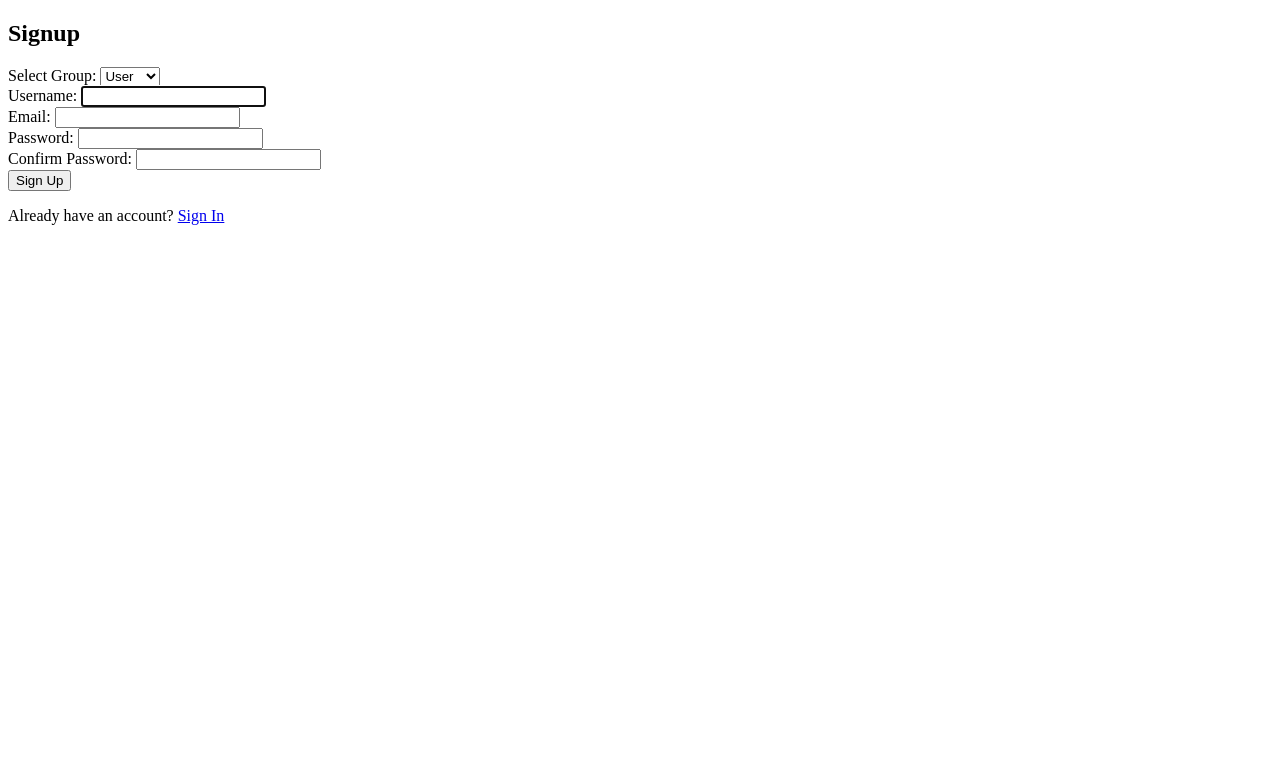
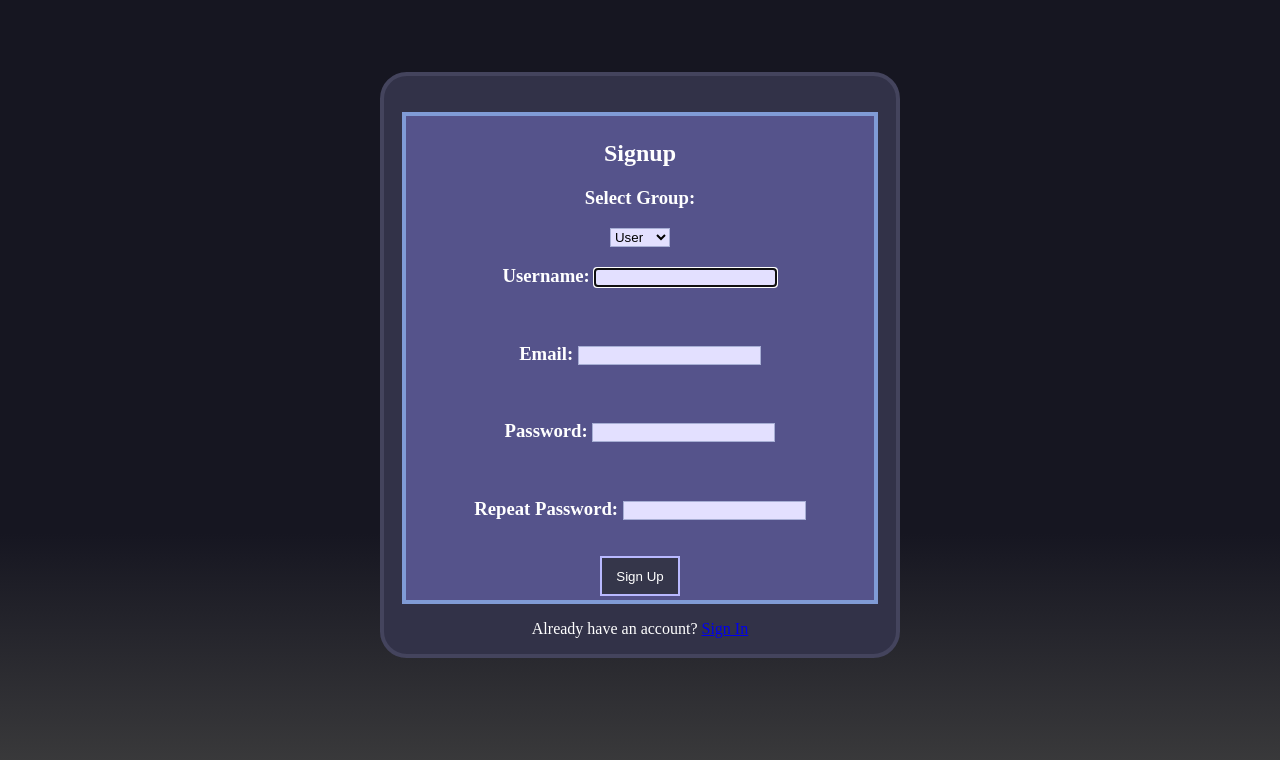
Before and after one commit to MGray2/Unit_6_Matthew_Micah_Caleb_Conner, a Django app: page / in a window 1280 px wide. Shown: the top 760 px of the page. Run offline with Django 4.2, Linux system fonts and the light colour scheme; some libraries are stand-ins or nearby versions.

Commit message:
Stylized register

```diff
--- a/app/static/styles.css
+++ b/app/static/styles.css
@@ -2,6 +2,21 @@
 
 .Talign {
     text-align: center;
+}
+
+.GoodLookinButton {
+    width: 60pt;
+    height: 30pt;
+    color: white;
+    background-color: rgb(53, 54, 74);
+    border: solid 2pt rgb(185, 185, 255);
+    transition: 0.25s;
+}
+
+.GoodLookinButton:hover {
+    background-color: rgb(53, 74, 57);
+    border: solid 2pt rgb(185, 255, 193);
+    cursor: pointer;
 }
 
 
--- a/app/templates/login.html
+++ b/app/templates/login.html
@@ -6,11 +6,12 @@
 <div class="SignDiv">
     <br><br>
 <div class="SignDiv2">
+    <h2>Sign In</h2>
 <form method="post" action="{% url 'login' %}">
     {% csrf_token %}
-    <h2>Username:</h2>
+    <h3>Username:</h3>
     {% render_field form.username class="Input_" %}
-    <h2>Password:</h2>
+    <h3>Password:</h3>
     {% render_field form.password class="Input_" %}
     <br><br>
     <button type="submit">Sign In</button>
--- a/app/templates/register.html
+++ b/app/templates/register.html
@@ -1,36 +1,47 @@
-<!DOCTYPE html>
-<html lang="en">
-<head>
-    <meta charset="UTF-8">
-    <meta name="viewport" content="width=device-width, initial-scale=1.0">
-    <title>Signup</title>
-</head>
-<body>
+{% extends "SignRegister_base.html" %}
+{% load widget_tweaks %}
+{% block content %}
+<br><br><br><br>
+<div class="SignDiv">
+    <br><br>
+<div class="SignDiv2">
     <h2>Signup</h2>
     <form method="post" action="{% url 'register' %}">
         {% csrf_token %}
-
-        <label for="{{ form.group.id_for_label }}">Select Group:</label>
-        {{ form.group }}
+        <h3>Select Group:</h3>
+        {% render_field form.group class="Input_" %}
         <br>
-        <label for="{{ form.username.id_for_label }}">Username:</label>
-        {{ form.username }}
+        <div class="RegDiv">
+        <h3>Username:
+        {% render_field form.username class="Input_" %}
+        </h3>
+        </div>
         <br>
-        <label for="{{ form.email.id_for_label }}">Email:</label>
-        {{ form.email }}
+        <div class="RegDiv">
+        <h3>Email:
+        {% render_field form.email class="Input_" %}
+        </h3>
+        </div>
         <br>
-        <label for="{{ form.password1.id_for_label }}">Password:</label>
-        {{ form.password1 }}
+        <div class="RegDiv">
+        <h3>Password:
+        {% render_field form.password1 class="Input_" %}
+        </h3>
+        </div>
         <br>
-        <label for="{{ form.password2.id_for_label }}">Confirm Password:</label>
-        {{ form.password2 }}
+        <div class="RegDiv">
+        <h3>Repeat Password:
+        {% render_field form.password2 class="Input_" %}
+        </h3>
+        </div>
         <br>
 
-        <button type="submit">Sign Up</button>
+        <button type="submit" class="GoodLookinButton">Sign Up</button>
         {{form.errors}}
     </form>
+</div>
 
     <!-- Add a "Sign In" button that links to the login page -->
-    <p>Already have an account? <a href="{% url 'login' %}">Sign In</a></p>
-</body>
-</html>
+    <p class="Talign">Already have an account? <a href="{% url 'login' %}">Sign In</a></p>
+</div>
+{% endblock content %}
```
